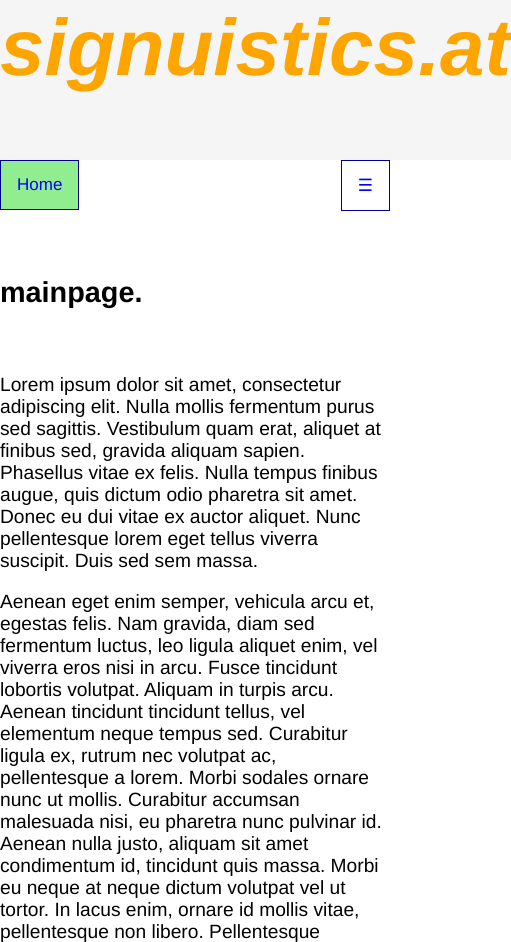
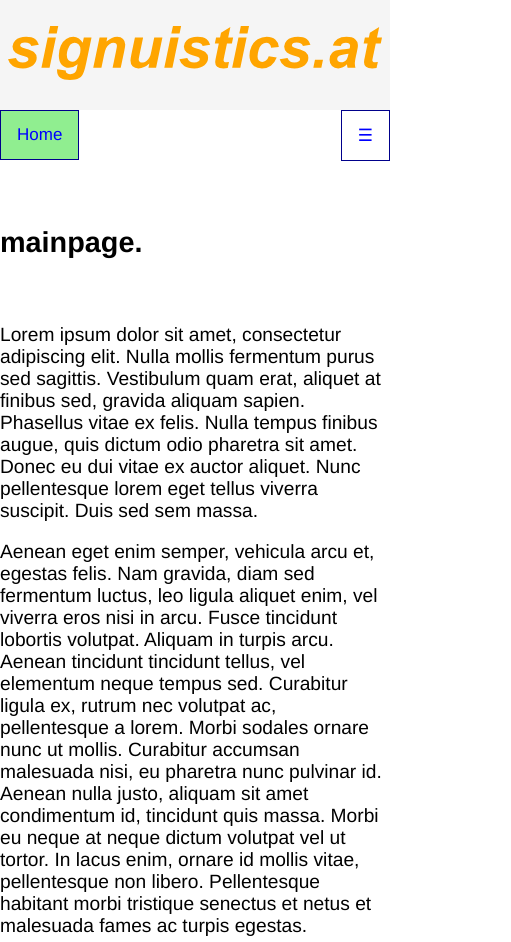
Before and after one commit to zrajm/nik-tmp, a plain HTML site: page index.html in a window 390 px wide. Shown: the top 942 px of the page, 511 px wide, since content can reach past the window. Drawn offline with Linux system fonts and the light colour scheme.

Commit message:
Turned logo into SVG (scalable on small screens)

```diff
--- a/index.html
+++ b/index.html
@@ -9,13 +9,7 @@
 </head>
 <body>
 
-<div style="display:table; border-collapse:collapse; height:10em; width:100%; background: #F5F5F5; padding:0px; margin:0px;">
-	<div style="display:table-row;">
-		<div style="display:table-cell; text-align:right; vertical-align:top; padding:0px;">
-			<span style="color:orange; font-size:5em; line-height:1.2em; font-style:italic; font-weight:bold;">signuistics.at</span>
-		</div>
-	</div>
-</div>
+<div style="background:#f5f5f5;padding:1em .5em" align=right><img style="max-width:100%" height="74" src="logo.svg"></div>
 
  <div class="topnav" id="myTopnav">
   <a href="#home" class="active">Home</a>
```
Also changed, not shown: logo.svg (added).
